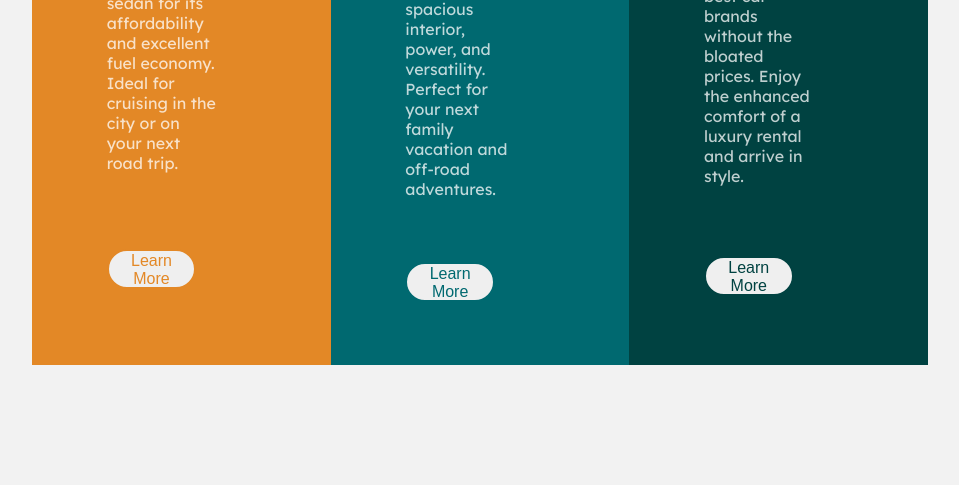
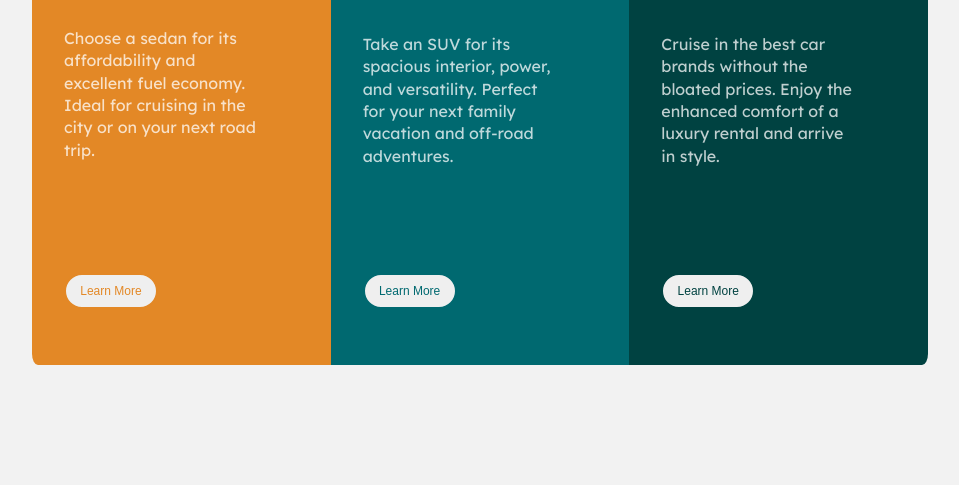
Before and after one commit to bak18/3-column-preview-card-component, a plain HTML site: page index.html in a window 1280 px wide. Shown: the part 315-800 px from the top of the page, without its empty margins (160-1119 px from the left). Drawn offline with Linux system fonts and the light colour scheme; a web font is replaced by a local one.

Commit message:
Add files via upload

```diff
--- a/index.html
+++ b/index.html
@@ -18,9 +18,9 @@
 <body>
   <main>
     <section class="sedan-card">
-      <div class="container">
+      <div class="content">
         <div class="sedan-card-icon"><img src="images/icon-sedans.svg" alt="car logo"></div>
-        <div class="sedan-card-title"><p>SEDANS</p></div>
+        <div class="sedan-card-title"><h1>SEDANS</h1></div>
         <div class="sedan-card-content">
           <p>
             Choose a sedan for its affordability and excellent fuel economy. Ideal for cruising in the city
@@ -33,7 +33,7 @@
     </section>
 
     <section class="suv-card">
-      <div class="container">
+      <div class="content">
         <div class="suv-card-icon"><img src="images/icon-suvs.svg" alt="car logo"></div>
         <div class="suv-card-title"><p>SUVS</p></div>
         <div class="suv-card-content">
@@ -48,7 +48,7 @@
     </section>
 
     <section class="luxury-card">
-      <div class="container">
+      <div class="content">
         <div class="luxury-card-icon"><img src="images/icon-luxury.svg" alt="car logo"></div>
         <div class="luxury-card-title"><p>LUXURY</p></div>
         <div class="luxury-card-content">
--- a/style.css
+++ b/style.css
@@ -9,6 +9,9 @@
     /* neutral colors */
     --Transparent-white: hsla(0, 0%, 100%, 0.75);
     --Gray-100: hsl(0, 0%, 95%);
+
+    /* border radius */
+    --Border-rad-1: 2%;
 }
 
 /* ----------------------------------------------------------------------------------------------------------------------------------- */
@@ -49,19 +52,21 @@ img{
 }
 
 p{
-  margin: 10% 0 0 0;
+  line-height: 1.4em;
 }
 
 .sedan-card, .suv-card, .luxury-card{
     width: 100%;
     display: flex;
     flex-direction: column;
-    justify-content: space-evenly;
+    justify-content: center;
     padding-left: 25%;
 }
 
 .sedan-card{
     background-color: var(--Gold-500);
+    border-top-left-radius: var(--Border-rad-1);
+    border-top-right-radius: var(--Border-rad-1);
 }
 
 .suv-card{
@@ -70,13 +75,25 @@ p{
 
 .luxury-card{
   background-color: var(--Green-950);
+  border-bottom-left-radius: var(--Border-rad-1);
+  border-bottom-right-radius: var(--Border-rad-1);
+}
+.content{
+  display: flex;
+  flex-direction: column;
+  justify-content: center;
+  flex-grow: 1;
 }
 
 .sedan-card-content, .suv-card-content, .luxury-card-content{
-  width: 50%;
-  font-size: clamp(16px, 1em, 20px);
+  width: 85%;
+  max-height: 175px;
   color: var(--Transparent-white);
   font-family: "Lexend Deca", sans-serif;
+}
+
+h1, p{
+  font-size: clamp(16px, 1em, 20px);
 }
 
 .luxury-card-icon, .suv-card-icon, .sedan-card-icon{
@@ -92,9 +109,12 @@ p{
 
 .sedan-card-btn, .suv-card-btn, .luxury-card-btn{
   width: 40%;
-  height: 2.5em;
-  font-size: clamp(12px, 1em, 20px);
+  min-width: 78px;
+  height: 3em;
+  font-size: clamp(0.5rem, 1rem, 12px);
   border-radius: 20px;
+  margin-bottom: 1.5rem;
+  align-self: start;
 }
 
 .sedan-card-btn{
@@ -123,24 +143,36 @@ p{
   .sedan-card, .suv-card, .luxury-card{
     display: flex;
     flex-direction: column;
-    justify-content: space-evenly;
+    padding: 2rem;
   }
 
   .sedan-card-btn:hover{
     background-color: var(--Gold-500);
-    color: var(--Transparent-white);
-    border-color: var(--Transparent-white);
   }
 
   .suv-card-btn:hover{
     background-color: var(--Cyan-800);
-    color: var(--Transparent-white);
-    border-color: var(--Transparent-white);
   }
 
   .luxury-card-btn:hover{
     background-color: var(--Green-950);
+  }
+
+  .sedan-card-btn:hover, .suv-card-btn:hover, .luxury-card-btn:hover{
     color: var(--Transparent-white);
     border-color: var(--Transparent-white);
+    cursor: pointer;
   }
+
+  .sedan-card{
+    border-top-right-radius: 0;
+    border-top-left-radius: var(--Border-rad-1);
+    border-bottom-left-radius: var(--Border-rad-1);
 }
+
+  .luxury-card{
+    border-bottom-left-radius: 0;
+    border-bottom-right-radius: var(--Border-rad-1);
+    border-top-right-radius: var(--Border-rad-1);
+}
+}
```
Lines whose indentation alone changed are shown as unchanged.
